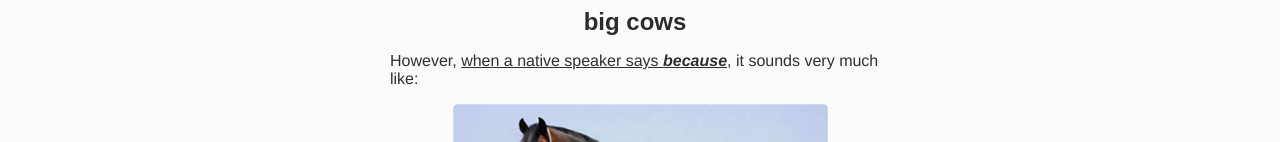
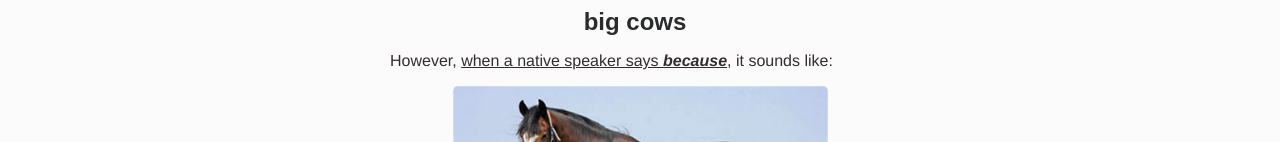
Before and after one commit to boltonsteve/gurueap, a SvelteKit app: page /posts/because in a window 1280 px wide. Shown: the part 605-747 px from the top of the page. Built offline with nearby package versions, Linux system fonts and the light colour scheme.

Commit message:
because 2

```diff
--- a/src/routes/posts/because/+page.svelte
+++ b/src/routes/posts/because/+page.svelte
@@ -18,7 +18,7 @@
 <h2 class="text-center mt-1">big cows</h2>
 
 
-<p>However, <span class="uli">when a native speaker says <b><i>because</i></b></span>, it sounds very much like:</p>
+<p>However, <span class="uli">when a native speaker says <b><i>because</i></b></span>, it sounds like:</p>
 
 <img src="/img/big-horse.png" class="w-75 mx-auto rounded" alt="big cows">
 <h2 class="text-center mt-1">big horse</h2>
```
